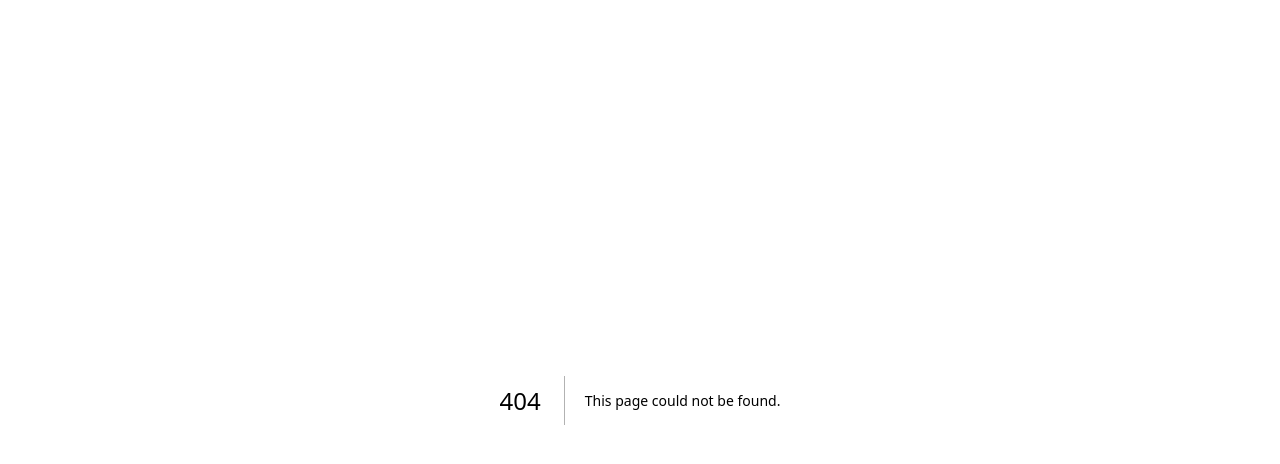
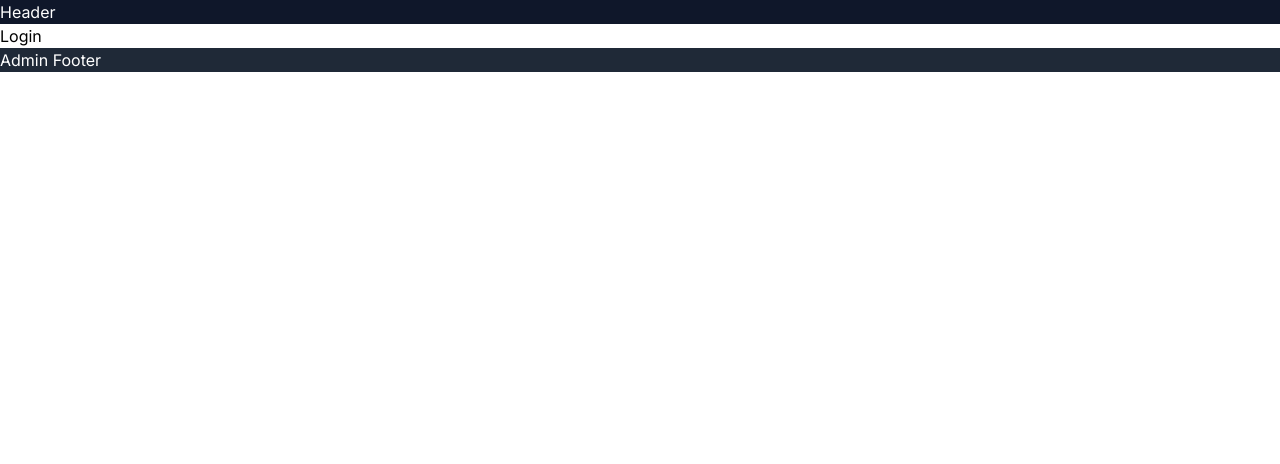
Before and after one commit to Ca-byte/nextjs13, a Next.js app: page /admin/login in a window 1280 px wide. Before the commit this address had no page. Shown: the top 464 px of the page. Built offline with nearby package versions, Linux system fonts and the light colour scheme.

Commit message:
routes and layouts

```diff
--- /dev/null
+++ b/src/app/admin/layout.tsx
@@ -0,0 +1,10 @@
+import { ReactNode } from "react";
+
+export default function AdminLayout({children} : { children: ReactNode }) {
+  return (
+		<>
+			<div>{children}</div>
+			<p className="bg-gray-800 text-white">Admin Footer</p>
+		</>
+  )
+}
--- /dev/null
+++ b/src/app/admin/login/page.tsx
@@ -0,0 +1,6 @@
+
+export default function Login(){
+	return(
+		<h1>Login</h1>
+	)
+}
--- /dev/null
+++ b/src/app/admin/page.tsx
@@ -0,0 +1,5 @@
+export default function Admin() {
+  return (
+   <h1>Admin</h1>
+  )
+}
--- /dev/null
+++ b/src/app/catalog/page.tsx
@@ -0,0 +1,5 @@
+export default function Catalog() {
+  return (
+   <h1>Catalog</h1>
+  )
+}
--- /dev/null
+++ b/src/app/catalog/product/page.tsx
@@ -0,0 +1,5 @@
+export default function Product() {
+  return (
+   <h1>Product</h1>
+  )
+}
--- a/src/app/layout.tsx
+++ b/src/app/layout.tsx
@@ -16,7 +16,11 @@ export default function RootLayout({
 }) {
   return (
     <html lang="en">
-      <body className={inter.className}>{children}</body>
+      <body
+      className={inter.className}>
+        <h1 className='bg-slate-900 text-white'>Header</h1>
+        {children}
+        </body>
     </html>
   )
 }
```
